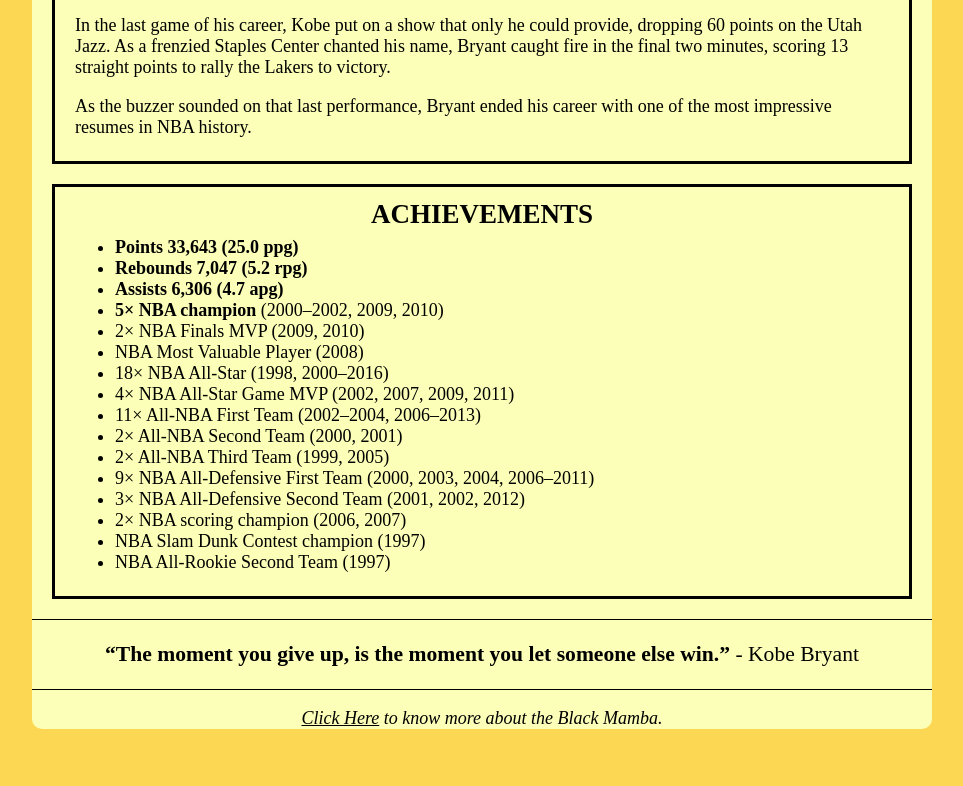
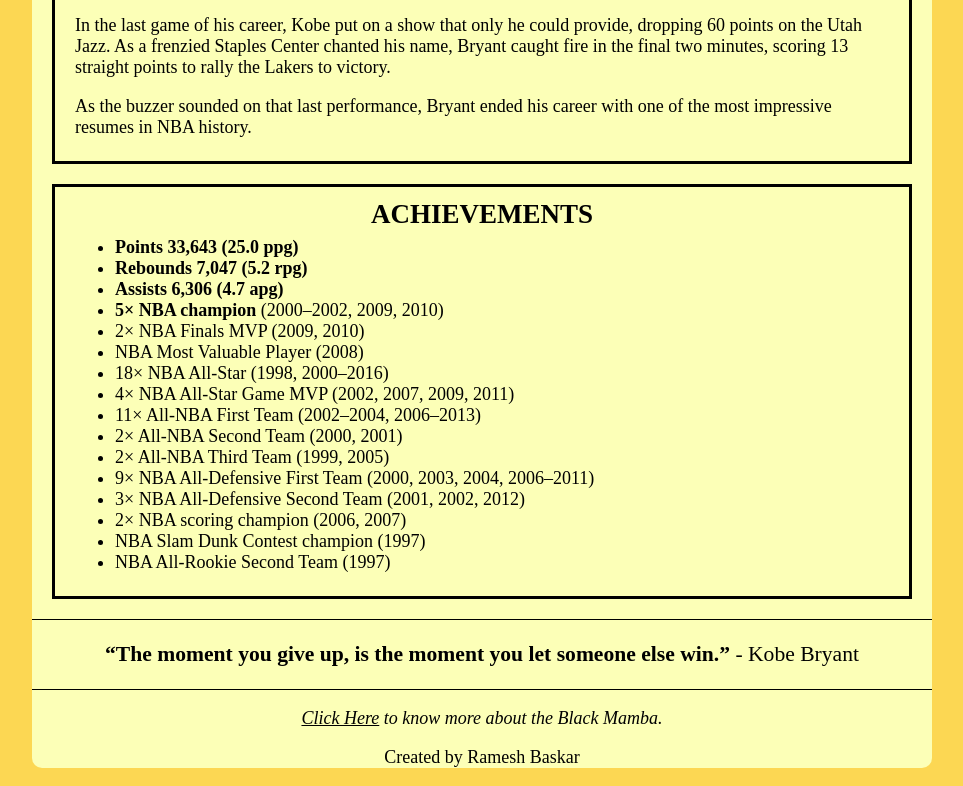
Before and after one commit to Rameshbaskar12/tributepage, a plain HTML site: page index.html in a window 1280 px wide. Shown: the part 986-1772 px from the top of the page, without its empty margins (158-1121 px from the left). Before the commit the page ends 1733 px from the top, so only its background shows below. Drawn offline with Linux system fonts and the light colour scheme.

Commit message:
Update index.html

```diff
--- a/index.html
+++ b/index.html
@@ -66,6 +66,8 @@
             <div id="footer">
                 <p><a href="https://en.wikipedia.org/wiki/Kobe_Bryant" target="_blank" id="tribute-link">Click Here</a> to know more about the Black Mamba.</p>
             </div>
+
+            <div><p>Created by Ramesh Baskar</p></div>
         </div>
     </main>
 </body>
```
